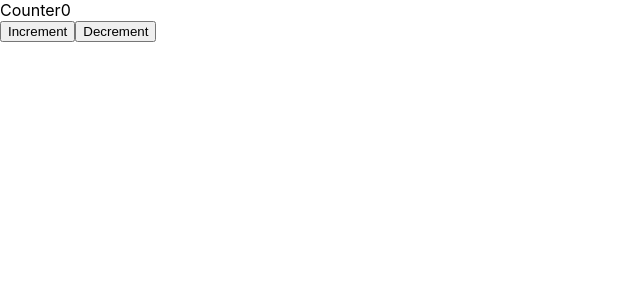
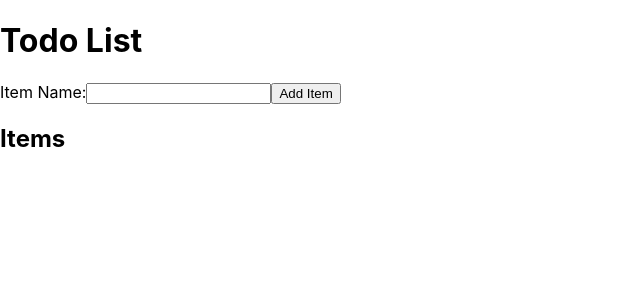
Before and after one commit to pandeytanish/React-class-base-, a React (Create React App) app: page / in a window 1280 px wide. Shown: the top 300 px of the page, without its empty margins (0-640 px from the left). Built offline with nearby package versions, Linux system fonts and the light colour scheme.

Commit message:
todo list test case

```diff
--- a/src/App.js
+++ b/src/App.js
@@ -7,6 +7,7 @@ import Tast from './Tast'
 import ShouldComponentUpdate from './ComPonents/Life Cycle Methods/ShouldComponentUpdate'
 import ComponentWillUnmount from './ComPonents/Life Cycle Methods/ComponentWillUnmount'
 import Counter from './ComPonents/Counter/Counter'
+import TodoJest from './TodoJest'
 
 
 
@@ -23,7 +24,8 @@ export default class App extends Component {
         {/* <Tast/> */}
         {/* <ShouldComponentUpdate/> */}
         {/* <ComponentWillUnmount/> */}
-        <Counter/>
+        {/* <Counter/> */}
+        <TodoJest/>
 
 
 
--- /dev/null
+++ b/src/TodoJest.jsx
@@ -0,0 +1,74 @@
+import React, { useState } from 'react';
+
+
+const TodoJest = () => {
+  const [items, setItems] = useState([]);
+  const [currentItem, setCurrentItem] = useState({ id: null, name: '' });
+  const [isEditing, setIsEditing] = useState(false);
+
+  const handleInputChange = (e) => {
+    const { name, value } = e.target;
+    setCurrentItem({ ...currentItem, [name]: value });
+  };
+
+  const addItem = () => {
+    if (currentItem.name.trim()) {
+      setItems([...items, { ...currentItem, id: items.length + 1 }]);
+      setCurrentItem({ id: null, name: '' });
+    }
+  };
+
+  const deleteItem = (id) => {
+    setItems(items.filter((item) => item.id !== id));
+  };
+
+  const editItem = (item) => {
+    setIsEditing(true);
+    setCurrentItem(item);
+  };
+
+  const updateItem = () => {
+    if (currentItem.name.trim()) {
+      setItems(
+        items.map((item) => (item.id === currentItem.id ? currentItem : item))
+      );
+      setIsEditing(false);
+      setCurrentItem({ id: null, name: '' });
+    }
+  };
+
+  return (
+    <div>
+      <h1>Todo List</h1>
+      <div>
+        <label>Item Name:</label>
+        <input
+          id="item-name"
+          type="text"
+          name="task"
+          value={currentItem.name}
+          onChange={handleInputChange}
+        />
+        {isEditing ? (
+          <button onClick={updateItem}>Update Item</button>
+        ) : (
+          <button onClick={addItem}>Add Item</button>
+        )}
+      </div>
+      <div>
+        <h2>Items</h2>
+        <ul>
+          {items.map((item) => (
+            <li key={item.id}>
+              {item.name}{' '}
+              <button onClick={() => editItem(item)}>Edit</button>
+              <button onClick={() => deleteItem(item.id)}>Delete</button>
+            </li>
+          ))}
+        </ul>
+      </div>
+    </div>
+  );
+};
+
+export default TodoJest;
```
Also changed, not shown: 1 other file (tests, documents, lock files or other folders).
